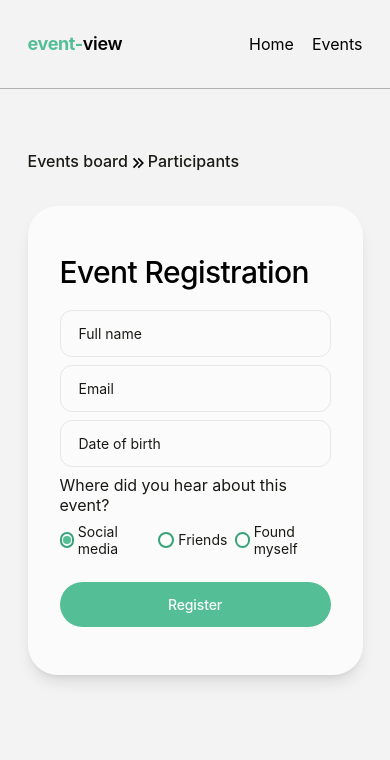
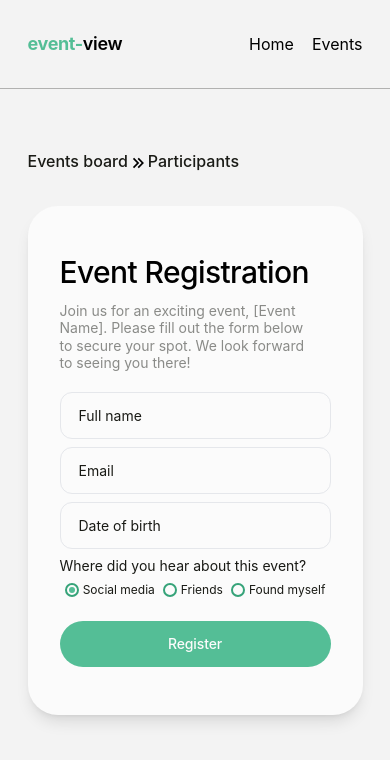
Before and after one commit to NiukaloTetiana/event-view, a React (Vite) app: page /registration/0 in a window 390 px wide. Shown: the top 760 px of the page. Built offline with nearby package versions, Linux system fonts and the light colour scheme.

Commit message:
add p in RegisterForm and change input date

```diff
--- a/src/components/RegisterForm/RegisterForm.tsx
+++ b/src/components/RegisterForm/RegisterForm.tsx
@@ -1,7 +1,7 @@
-import { useState } from "react";
+import { useEffect, useRef, useState } from "react";
 import { SubmitHandler, useForm } from "react-hook-form";
 import { yupResolver } from "@hookform/resolvers/yup";
-import { format } from "date-fns";
+import { format, parse } from "date-fns";
 
 import { ParticipantRegisterSchema } from "../../schemas";
 
@@ -13,7 +13,10 @@ interface IFormData {
 }
 
 export const RegisterForm = () => {
+  const inputRef = useRef<HTMLInputElement>(null);
+
   const [isDateFocused, setIsDateFocused] = useState(false);
+  const [dateValue, setDateValue] = useState("");
 
   const {
     register,
@@ -22,8 +25,22 @@ export const RegisterForm = () => {
   } = useForm<IFormData>({
     mode: "onChange",
     resolver: yupResolver(ParticipantRegisterSchema),
-    defaultValues: { eventAdvertisementSource: "Social media" },
+    defaultValues: {
+      eventAdvertisementSource: "Social media",
+    },
   });
+
+  useEffect(() => {
+    if (dateValue && inputRef.current) {
+      const { type } = inputRef.current;
+      if (type === "text") {
+        const parsedDate = parse(dateValue, "yyyy-MM-dd", new Date());
+        inputRef.current.value = format(parsedDate, "dd.MM.yyyy");
+      } else {
+        inputRef.current.value = dateValue;
+      }
+    }
+  }, [isDateFocused, dateValue]);
 
   const onSubmit: SubmitHandler<IFormData> = (data) => {
     console.log(data);
@@ -49,14 +66,14 @@ export const RegisterForm = () => {
   const renderMessage = (fieldName: keyof typeof dirtyFields) => {
     if (errors[fieldName] && dirtyFields[fieldName]) {
       return (
-        <p className="text-red-700 text-[12px] font-normal absolute bottom-[-6px] left-[4px] px-[4px] bg-bgFirstLigtColor">
+        <p className="text-red-700 text-[10px] md:text-[12px] font-normal absolute bottom-[-6px] left-[4px] px-[4px] bg-bgFirstLigtColor">
           {errors[fieldName]?.message}
         </p>
       );
     }
     if (!errors[fieldName] && dirtyFields[fieldName]) {
       return (
-        <p className="text-green-700 text-[12px] font-normal absolute bottom-[-6px] left-[4px] px-[4px] bg-bgFirstLigtColor">
+        <p className="text-green-700 text-[10px] md:text-[12px] font-normal absolute bottom-[-6px] left-[4px] px-[4px] bg-bgFirstLigtColor">
           {`${fieldName.charAt(0).toUpperCase()}${fieldName.slice(
             1
           )} is entered correctly`}
@@ -68,13 +85,16 @@ export const RegisterForm = () => {
 
   return (
     <form
-      className="bg-bgFirstLigtColor rounded-[30px] py-12 px-8 md:p-12 flex flex-col md:flex-row md:flex-wrap gap-x-[8px] w-full md:w-[472px] mx-auto shadow-lg"
+      className="bg-bgFirstLigtColor rounded-[30px] py-12 px-8 md:p-12 sm-max:py-9 sm-max:px-6 flex flex-col md:flex-row md:flex-wrap gap-x-[8px] w-full md:w-[472px] mx-auto shadow-lg"
       onSubmit={handleSubmit(onSubmit)}
     >
-      <h2 className="w-full md:w-[350px] lg:w-[450px] font-medium text-[30px] leading-[1.2] tracking-[-0.02em] text-darkColor mb-[20px] md:mb-[40px] sm-max:text-[25px] lg:text-[40px]">
+      <h2 className="font-medium text-[30px] leading-[1.2] tracking-[-0.02em] text-darkColor mb-3 md:mb-5 sm-max:text-[25px] lg:text-[40px]">
         Event Registration
       </h2>
-
+      <p className="text-[14px] md:text-[16px] text-secondTextColor leading-[1.25] w-[260px] sm-max:w-[220px] md:w-[350px] lg:w-[450px] mb-5 lg:mb-10">
+        Join us for an exciting event, [Event Name]. Please fill out the form
+        below to secure your spot. We look forward to seeing you there!
+      </p>
       <div className="relative w-full mb-[8px] md:mb-[16px]">
         <input
           {...register("name")}
@@ -85,7 +105,6 @@ export const RegisterForm = () => {
         />
         {renderMessage("name")}
       </div>
-
       <div className="relative w-full mb-[8px] md:mb-[16px]">
         <input
           {...register("email")}
@@ -96,7 +115,6 @@ export const RegisterForm = () => {
         />
         {renderMessage("email")}
       </div>
-
       <div className="relative w-full mb-[8px] md:mb-[16px]">
         <input
           {...register("date")}
@@ -104,15 +122,20 @@ export const RegisterForm = () => {
           max={format(new Date(), "yyyy-MM-dd")}
           autoComplete="bday-day webauthn"
           placeholder="Date of birth"
-          onFocus={() => setIsDateFocused(true)}
-          onBlur={() => setIsDateFocused(false)}
+          onFocus={() => {
+            setIsDateFocused(true);
+          }}
+          onBlur={(event) => {
+            setIsDateFocused(false);
+            setDateValue(event?.target.value);
+          }}
           className={inputClass("date")}
+          ref={inputRef}
         />
         {renderMessage("date")}
       </div>
-
       <div className="mb-6 md:mb-10">
-        <p className="mb-[8px] text-[16px] md:text-[18px] text-textColor leading-[1.25]">
+        <p className="mb-[8px] text-[14px] sm-max:text-[12px] md:text-[18px] text-textColor leading-[1.25]">
           Where did you hear about this event?
         </p>
         <div className="flex items-center justify-center gap-[8px]">
@@ -148,7 +171,6 @@ export const RegisterForm = () => {
           </label>
         </div>
       </div>
-
       <button
         type="submit"
         className="border-none rounded-[30px] px-[18px] py-[14px] lg:py-[16px] w-full bg-accentColor font-medium text-[14px] lg:text-[16px] leading-[1.25] tracking-[-0.01em] text-bgFirstLigtColor primary-btn-hover"
--- a/src/index.css
+++ b/src/index.css
@@ -75,15 +75,15 @@ input {
 }
 
 .label {
-  @apply flex items-center text-[14px] md:text-[16px] text-textColor leading-[1.25];
+  @apply flex items-center text-[12px] sm-max:text-[10px] md:text-[16px] text-textColor leading-[1.25];
 }
 
 .custom-radio {
-  @apply relative inline-block h-4 w-4 bg-transparent border-2 border-hoverColor rounded-full align-top mr-1;
+  @apply relative inline-block h-[14px] w-[14px] md:w-4 md:h-4 bg-transparent border-2 border-hoverColor rounded-full align-top mr-1;
 }
 
 .custom-radio::before {
-  @apply absolute top-1/2 left-1/2 transform translate-x-[-50%] translate-y-[-50%] scale-0 content-[''] w-2 h-2 bg-accentColor rounded-full transition-transform duration-200 ease-in;
+  @apply absolute top-1/2 left-1/2 transform translate-x-[-50%] translate-y-[-50%] scale-0 content-[''] h-[6px] w-[6px] md:w-2 md:h-2 bg-accentColor rounded-full transition-transform duration-200 ease-in;
 }
 
 .real-radio {
```
